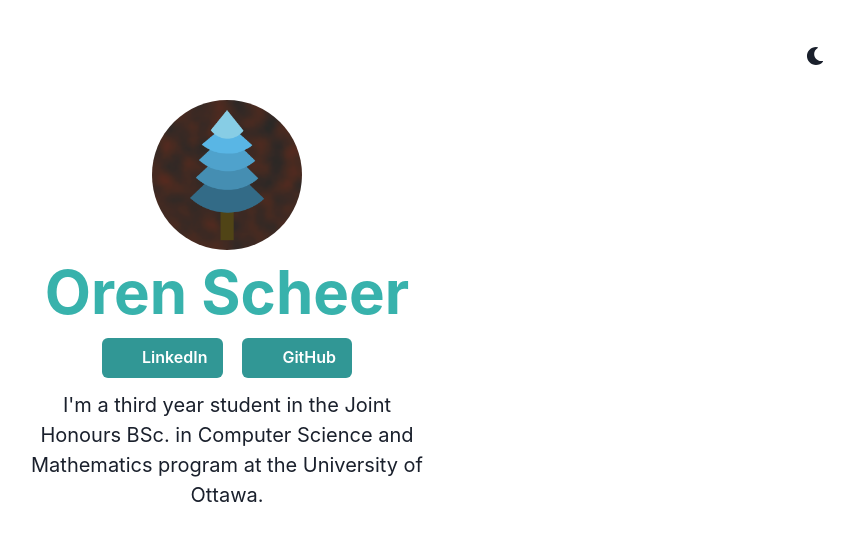
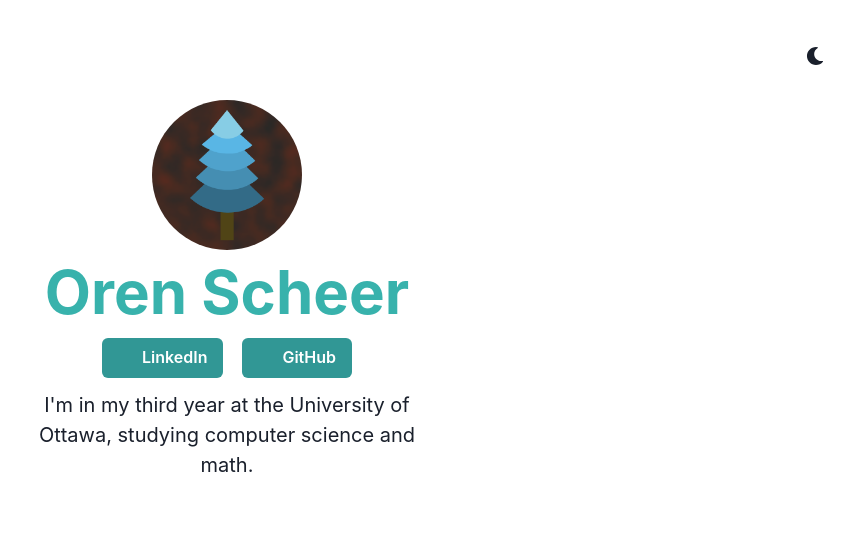
Before and after one commit to OrenScheer/orenscheer.com, a React (Create React App) app: page / in a window 1280 px wide. Shown: the top 540 px of the page, without its empty margins (413-1266 px from the left). Built offline with nearby package versions, Linux system fonts and the light colour scheme; some icons are missing.

Commit message:
Change text

```diff
--- a/src/App.tsx
+++ b/src/App.tsx
@@ -48,7 +48,7 @@ const App: React.FC = () => {
           <ColorModeSwitcher zIndex="9" />
         </Flex>
       </Flex>
-      <Flex direction="column" alignItems="center" width="400px">
+      <Flex direction="column" alignItems="center" >
         <Image
           borderRadius="full"
           boxSize="150px"
@@ -70,9 +70,8 @@ const App: React.FC = () => {
             </Button>
           </Link>
         </Flex>
-        <Text mt={3}>
-          I&apos;m a third year student in the Joint Honours BSc. in Computer
-          Science and Mathematics program at the University of Ottawa.
+        <Text mt={3} width="420px">
+          I&apos;m in my third year at the University of Ottawa, studying computer science and math.
         </Text>
       </Flex>
     </Box>
```
